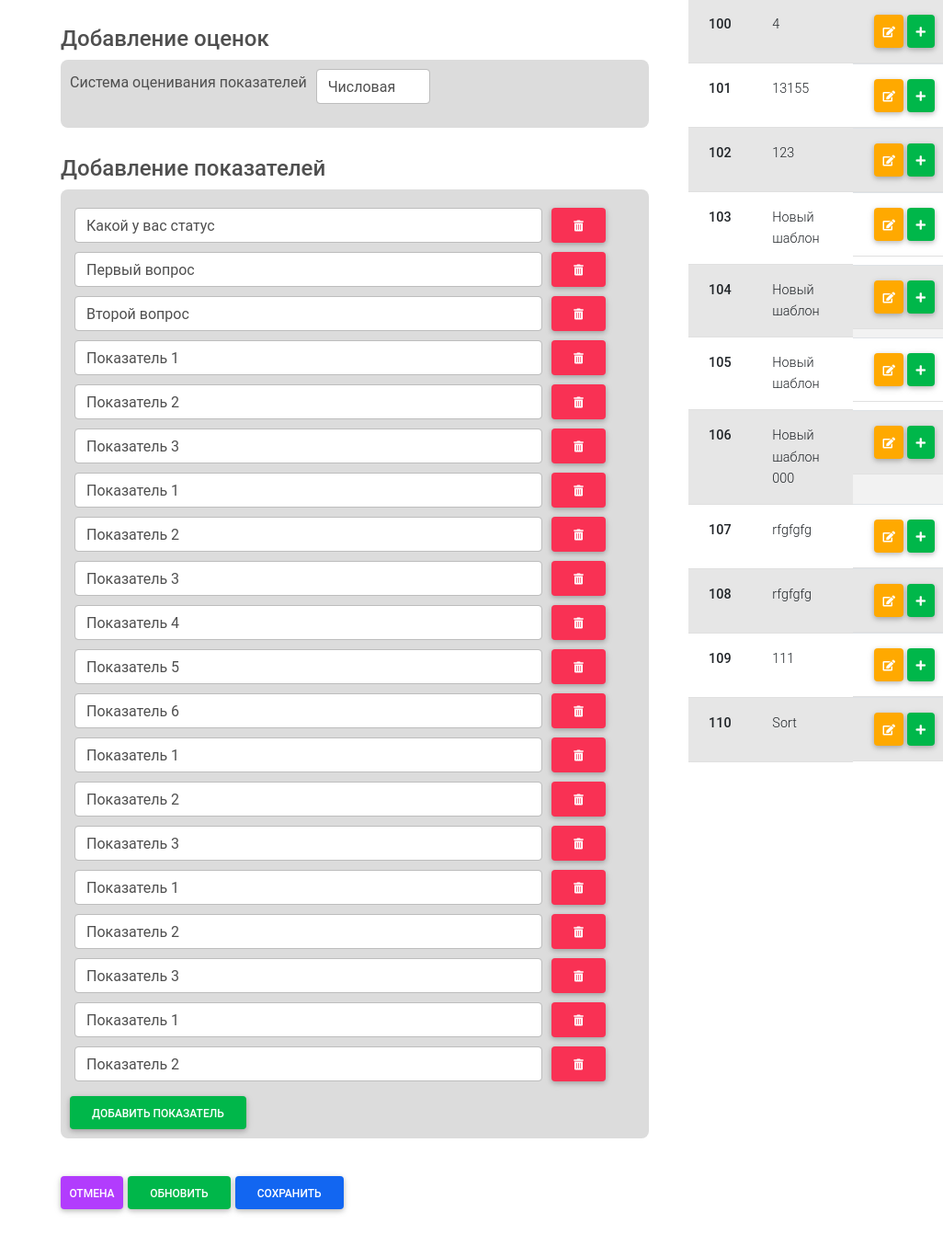
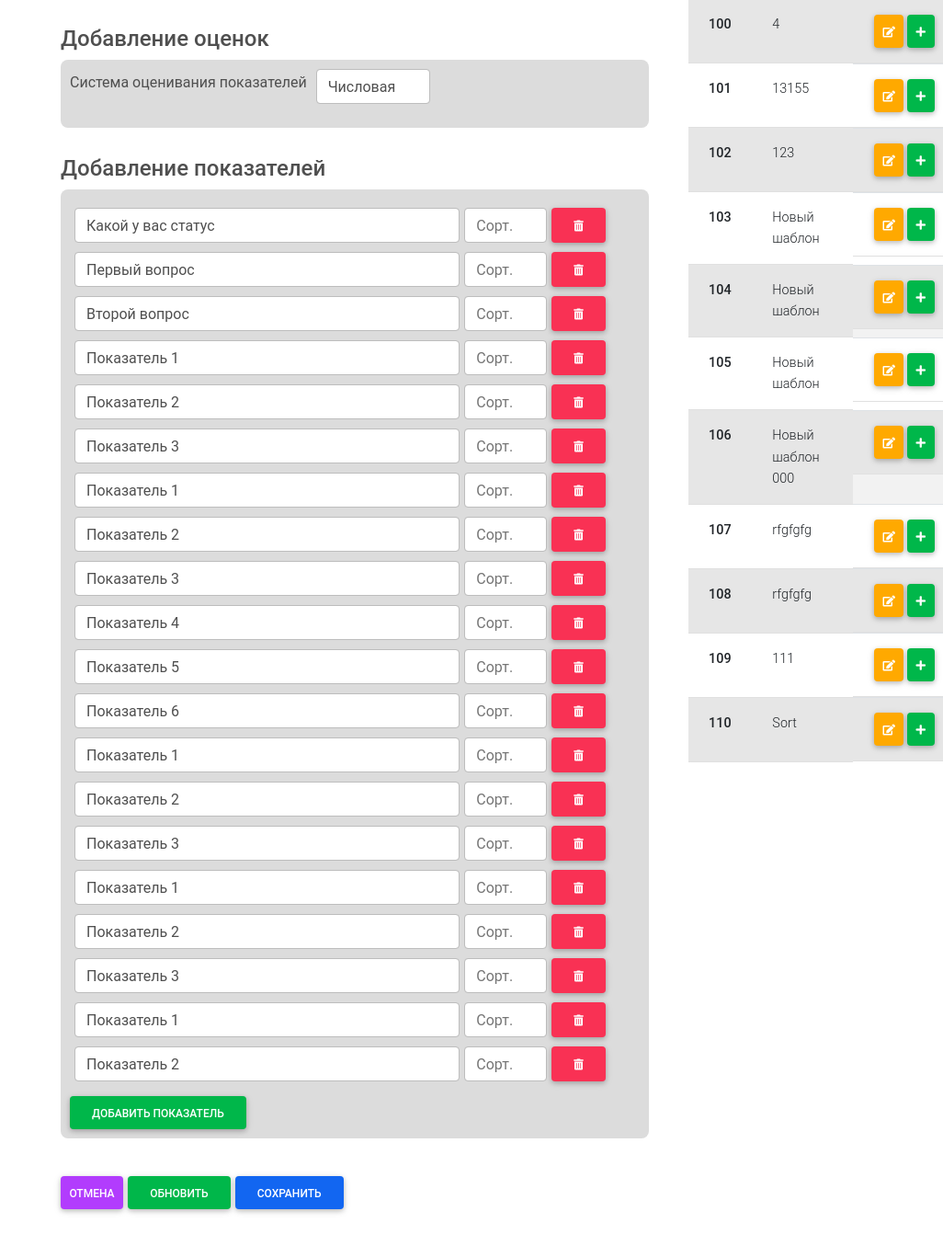
Before and after one commit to Cheltsov/diplombor, a Django app: template templates/adminer/polls/polls_edit.html in a window 1280 px wide. Shown: the part 790-2157 px from the top of the page at 92% size, without its empty margins (254-1280 px from the left). Run offline with Django 3.2, Linux system fonts and the light colour scheme; the template is opened without the code that fills it: values that come from a table or form of the project are taken from there, others are empty; data comes from the database, SQL or seed files in the repository; both versions use the stored data as it was after the commit; some libraries are stand-ins or nearby versions.

Commit message:
add sort question

```diff
--- a/adminer/core/data.py
+++ b/adminer/core/data.py
@@ -16,6 +16,7 @@
         ques_json.append({
             "id": question.id,
             "title": question.title,
+            "sort": question.sort,
             "answers": list_answer,
             "is_verbal": question.is_verbal,
             "id_category": question.id_category_id
--- a/adminer/core/query.py
+++ b/adminer/core/query.py
@@ -16,7 +16,7 @@
 def createQuestionAnswerByPattern(request_pattern, id_pattern):
     try:
         for question in request_pattern:
-            ques = Question(title=question['title'], id_pattern_id=id_pattern, is_verbal=question['is_verbal'])
+            ques = Question(title=question['title'], id_pattern_id=id_pattern, is_verbal=question['is_verbal'], sort=question['sort'])
             ques.save()
             list_answer = []
             if ques.is_verbal == '1':
@@ -90,7 +90,7 @@
 def createQuestionAnswerByPolls(request_polls, id_polls):
     try:
         for question in request_polls:
-            ques = Question(title=question['title'], id_polls_id=id_polls, is_verbal=question['is_verbal'])
+            ques = Question(title=question['title'], id_polls_id=id_polls, is_verbal=question['is_verbal'], sort=question['sort'])
             ques.save()
             list_answer = []
             if ques.is_verbal == '1':
--- a/adminer/models.py
+++ b/adminer/models.py
@@ -83,10 +83,12 @@
     id_pattern = models.ForeignKey(Pattern, on_delete=models.SET_NULL, default="", null=True)
     is_verbal = models.BooleanField(blank=True, null=False, default=False)
     id_category = models.ForeignKey(Category, on_delete=models.SET_NULL, default="", null=True)
+    sort = models.IntegerField(blank=True, null=True)
 
     class Meta:
         managed = True
         db_table = 'question'
+        ordering = ['sort']
 
 
 class Answer(models.Model):
--- a/static/adminer/js/pattern_edit.js
+++ b/static/adminer/js/pattern_edit.js
@@ -18,13 +18,15 @@
         e.preventDefault();
 
         let count_box = parseInt($('.box-master').last().attr('data-id')) + 1;
+        let index = $('.box-master').length;
         $('.box-master').last().after(`
                 <div class="box-master" id="question_box_` + count_box + `" data-id="` + count_box + `">
                     <div class="box">
                         <div class="item">
                             <div style="display: flex; width: 94%; margin-left: 5px;">
-                                <input type="text" required class="form-control" autocomplete="off" value="" name="question[` + count_box + `]['title']" placeholder="Введите текст показателя" style="margin-right: 10px;">
-                                <button class="btn btn-danger delete_question" data-id="` + count_box + `"><i class="fas fa-trash-alt"></i></button>
+                                <input type="text" required class="form-control" autocomplete="off" value="" name="question[` + count_box + `]['title']" placeholder="Введите текст показателя" style="margin-right: 5px;">
+                                <input type="number" class="form-control" value="` + (index + 1) + `" min="0" name="question[` + count_box + `]['sort']" placeholder="Сорт." style="width: 90px" title="Сортировка">
+                                <button class="btn btn-danger delete_question" data-id="` + count_box + `" style="margin-left: 5px;"><i class="fas fa-trash-alt"></i></button>
                             </div>
                         </div>
                     </div>
@@ -112,6 +114,7 @@
             data.push({
                 'id': id,
                 'title': $(this).find(`input[name="question[` + id + `]['title']"]`).val(),
+                'sort': $(this).find(`input[name="question[` + id + `]['sort']"]`).val(),
                 'answers': answers,
                 'is_verbal': $('#question_is_verbal_1').val()
             })
@@ -311,6 +314,7 @@
             data.push({
                 'id': id,
                 'title': $(this).find(`input[name="question[` + id + `]['title']"]`).val(),
+                'sort': $(this).find(`input[name="question[` + id + `]['sort']"]`).val(),
                 'answers': answers,
                 'is_verbal': $('#question_is_verbal_1').val()
             });
--- a/templates/adminer/question/create.html
+++ b/templates/adminer/question/create.html
@@ -53,8 +53,10 @@
                     <div style="display: flex; width: 94%; margin-left: 5px;">
                         <input type="text" class="form-control" value="" name="question[1]['title']"
                                required
-                               placeholder="Введите текст показателя" style="margin-right: 10px;">
-                        <button class="btn btn-danger delete_question" data-id="1"><i
+                               placeholder="Введите текст показателя" style="margin-right: 5px;">
+                        <input type="number" class="form-control" value="1" min="0" name="question[1]['sort']"
+                           placeholder="Сорт." style="width: 90px" title="Сортировка">
+                        <button class="btn btn-danger delete_question" data-id="1"  style="margin-left: 5px;"><i
                                 class="fas fa-trash-alt"></i></button>
                     </div>
                 </div>
--- a/templates/adminer/question/edit.html
+++ b/templates/adminer/question/edit.html
@@ -74,8 +74,10 @@
                         <div style="display: flex; width: 94%; margin-left: 5px;">
                             <input type="text" class="form-control" value="{{ question.title }}"
                                    name="question[{{ question.id }}]['title']" required
-                                   placeholder="Введите текст показателя" style="margin-right: 10px;">
-                            <button class="btn btn-danger delete_question" data-id="{{ question.id }}"><i
+                                   placeholder="Введите текст показателя" style="margin-right: 5px;">
+                            <input type="number" class="form-control" value="{{ question.sort }}" min="0" name="question[{{ question.id }}]['sort']"
+                                   placeholder="Сорт." style="width: 90px" title="Сортировка">
+                            <button class="btn btn-danger delete_question" data-id="{{ question.id }}" style="margin-left: 5px;"><i
                                     class="fas fa-trash-alt"></i></button>
                         </div>
                     </div>
```
Also changed, not shown: adminer/migrations/0019_polls_sort.py (added), adminer/migrations/0020_auto_20211006_1346.py (added), db.sqlite3.
